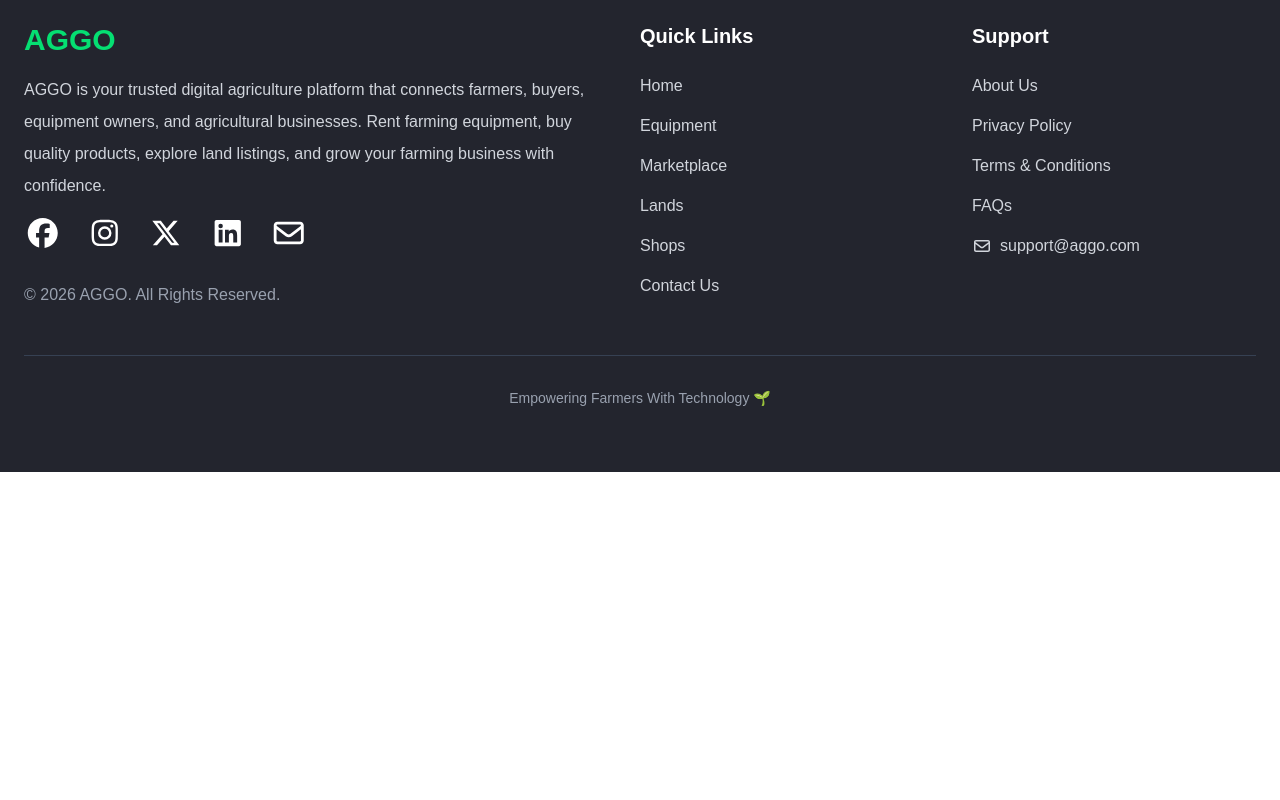
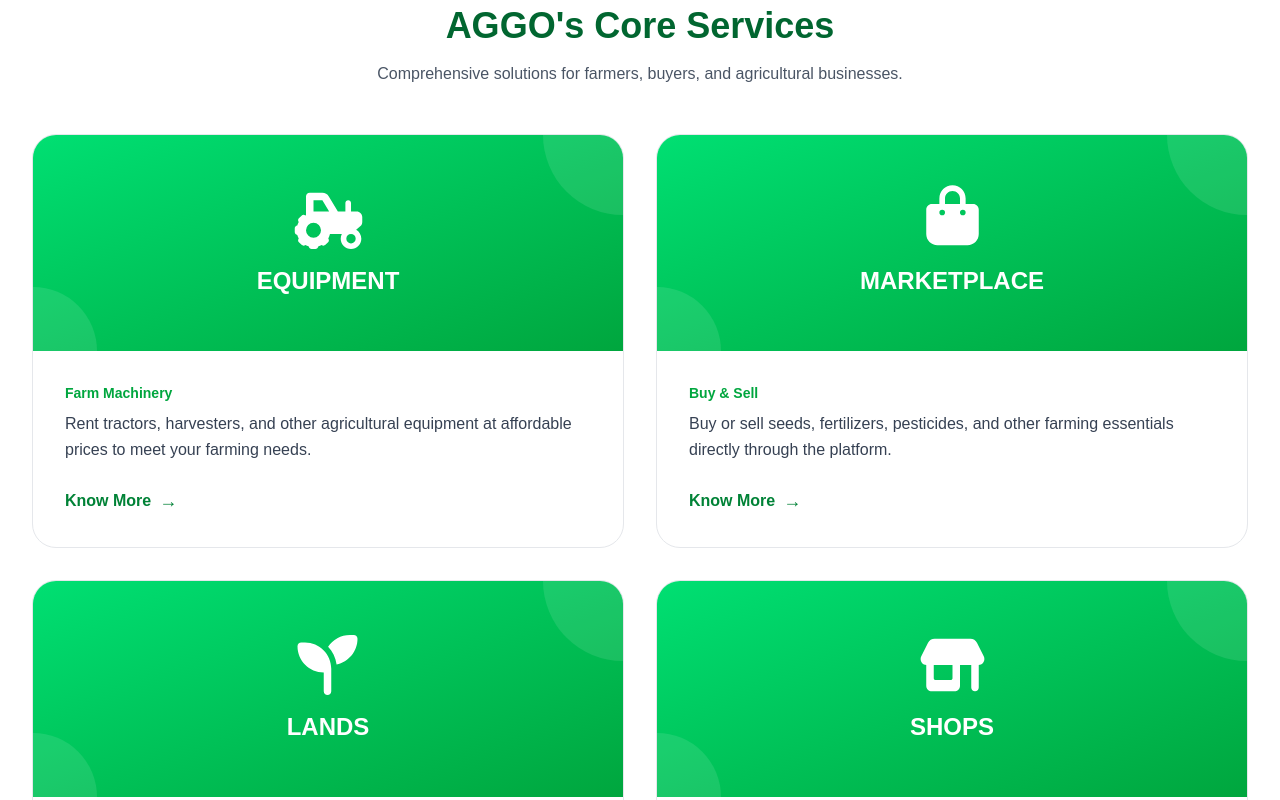
Before and after one commit to SurajRawat12345/Aggo-web, a Next.js app: page / in a window 1280 px wide. Shown: the part 640-1440 px from the top of the page. Before the commit the page ends 1112 px from the top, so only its background shows below. Built offline with nearby package versions, Linux system fonts and the light colour scheme.

Commit message:
updated product-showcase to services

```diff
--- /dev/null
+++ b/src/components/Services.js
@@ -0,0 +1,112 @@
+"use client";
+
+import { FontAwesomeIcon } from "@fortawesome/react-fontawesome";
+import {
+  faTractor,
+  faBagShopping,
+  faSeedling,
+  faShop,
+} from "@fortawesome/free-solid-svg-icons";
+
+export default function ProductShowcase() {
+  const products = [
+    {
+      id: 1,
+      title: "EQUIPMENT",
+      subtitle: "Farm Machinery",
+      description:
+        "Rent tractors, harvesters, and other agricultural equipment at affordable prices to meet your farming needs.",
+      icon: faTractor,
+      color: "from-green-400 to-green-600",
+    },
+    {
+      id: 2,
+      title: "MARKETPLACE",
+      subtitle: "Buy & Sell",
+      description:
+        "Buy or sell seeds, fertilizers, pesticides, and other farming essentials directly through the platform.",
+      icon: faBagShopping,
+      color: "from-green-400 to-green-600",
+    },
+    {
+      id: 3,
+      title: "LANDS",
+      subtitle: "Land Services",
+      description:
+        "Buy, sell, or lease agricultural land with a secure and hassle-free process.",
+      icon: faSeedling,
+      color: "from-green-400 to-green-600",
+    },
+    {
+      id: 4,
+      title: "SHOPS",
+      subtitle: "Aggo Shops",
+      description:
+        "Explore nearby AGGO shops to purchase high-quality seeds, fertilizers, pesticides, farming tools, and other agricultural essentials at competitive prices.",
+      icon: faShop,
+      color: "from-green-400 to-green-600",
+    },
+  ];
+
+  return (
+    <section className="bg-white py-8 sm:py-12">
+      <div className="max-w-7xl mx-auto px-4 sm:px-6 lg:px-8">
+        <h2 className="text-3xl sm:text-4xl font-bold text-center text-green-800 mb-4">
+          AGGO's Core Services
+        </h2>
+        <p className="text-center text-gray-600 mb-12 max-w-2xl mx-auto">
+          Comprehensive solutions for farmers, buyers, and agricultural
+          businesses.
+        </p>
+
+        <div className="grid grid-cols-1 md:grid-cols-2 gap-6 sm:gap-8">
+          {products.map((product) => {
+            return (
+              <div
+                key={product.id}
+                className="group bg-white border border-gray-200 rounded-3xl overflow-hidden hover:shadow-2xl hover:-translate-y-2 transition-all duration-300"
+              >
+                <div
+                  className={`bg-linear-to-br ${product.color} h-40 sm:h-54 flex flex-col items-center justify-center text-white relative overflow-hidden`}
+                >
+                  {/* Background decoration */}
+                  <div className="absolute top-0 right-0 w-40 h-40 bg-white/10 rounded-full -mr-20 -mt-20"></div>
+                  <div className="absolute bottom-0 left-0 w-32 h-32 bg-white/10 rounded-full -ml-16 -mb-16"></div>
+
+                  {/* Content */}
+                  <div className="relative z-10 text-center">
+                    {/* <div className="text-6xl mb-4">{product.icon}</div> */}
+                    <div className="mb-4 flex justify-center">
+                      <FontAwesomeIcon
+                        icon={product.icon}
+                        className="text-6xl text-white"
+                      />
+                    </div>
+                    <h3 className="text-1xl sm:text-2xl font-bold">
+                      {product.title}
+                    </h3>
+                  </div>
+                </div>
+
+                <div className="p-6 sm:p-8">
+                  <p className="text-green-600 text-sm font-semibold mb-2">
+                    {product.subtitle}
+                  </p>
+                  <p className="text-gray-700 leading-relaxed mb-6">
+                    {product.description}
+                  </p>
+                  <button className="text-green-700 font-semibold flex items-center gap-2 hover:gap-3 transition-all group/btn cursor-pointer">
+                    Know More
+                    <span className="text-lg group-hover/btn:translate-x-1 transition-transform">
+                      →
+                    </span>
+                  </button>
+                </div>
+              </div>
+            );
+          })}
+        </div>
+      </div>
+    </section>
+  );
+}
```
